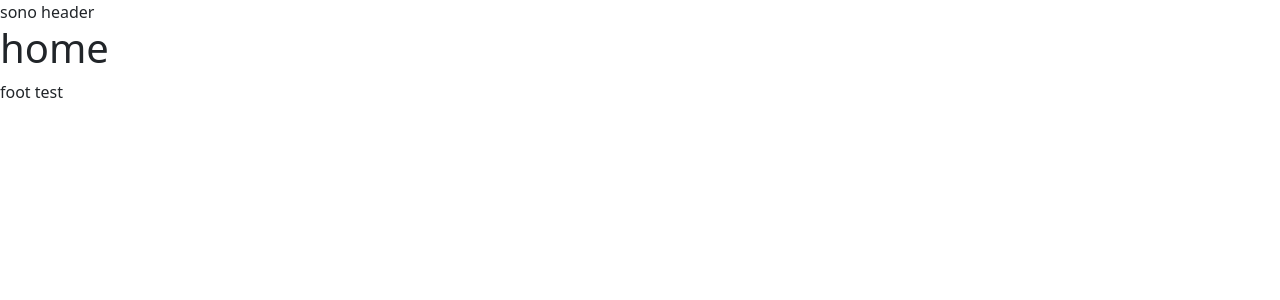
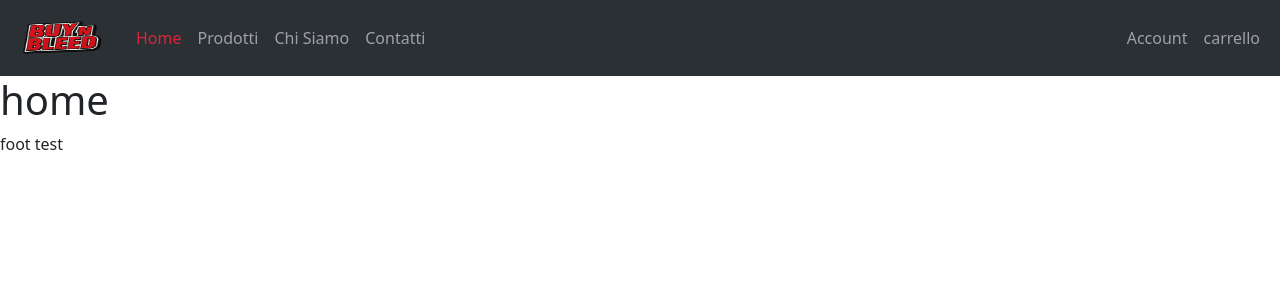
Before and after one commit to matteolepera/react-router, a React (Vite) app: page / in a window 1280 px wide. Shown: the top 300 px of the page. Built offline with nearby package versions, Linux system fonts and the light colour scheme.

Commit message:
feat: wip header: aggiunto array di oggetti per i link della nav bar, fatto map per aggiungere i link.

```diff
--- a/src/components/Header.jsx
+++ b/src/components/Header.jsx
@@ -1,5 +1,59 @@
+import { Link, NavLink } from "react-router-dom";
+import logo from "../assets/image/logo.png"
+
 export default function Header() {
+    const navBarLinks = [
+        {
+            id: 1,
+            name: "Home",
+            path: "/"
+        },
+        {
+            id: 2,
+            name: "Prodotti",
+            path: "/prodotti"
+        },
+        {
+            id: 3,
+            name: "Chi Siamo",
+            path: "/chi-siamo"
+        },
+        {
+            id: 4,
+            name: "Contatti",
+            path: "/contatti"
+        }
+    ];
+
     return (
-        <header>sono header</header>
+        <header>
+            <nav className="navbar navbar-expand-lg bg-body-tertiary" data-bs-theme="dark">
+                <div className="container-fluid">
+                    <button className="navbar-toggler" type="button" data-bs-toggle="collapse" data-bs-target="#navbarTogglerDemo01" aria-controls="navbarTogglerDemo01" aria-expanded="false" aria-label="Toggle navigation">
+                        <span className="navbar-toggler-icon"></span>
+                    </button>
+                    <div className="collapse navbar-collapse" id="navbarTogglerDemo01">
+                        <Link className="navbar-brand" to={"/"}>
+                            <img src={logo} alt="logo buy 'n bleed" width="100" height="50" />
+                        </Link>
+                        <ul className="navbar-nav me-auto mb-2 mb-lg-0">
+                            {navBarLinks.map((link) =>
+                                <li key={link.id} className="nav-item">
+                                    <NavLink className="nav-link" aria-current="page" to={link.path}>{link.name}</NavLink>
+                                </li>
+                            )}
+                        </ul>
+                        <ul className="navbar-nav ms-auto mb-2 mb-lg-0">
+                            <li className="nav-item">
+                                <a className="nav-link" href="/login">Account</a>
+                            </li>
+                            <li className="nav-item">
+                                <a className="nav-link" href="/login">carrello</a>
+                            </li>
+                        </ul>
+                    </div>
+                </div>
+            </nav>
+        </header>
     )
 }
--- a/src/index.css
+++ b/src/index.css
@@ -0,0 +1,13 @@
+* {
+    margin: 0;
+    padding: 0;
+    box-sizing: border-box;
+}
+
+img {
+    max-width: 100%;
+}
+
+.navbar-nav .nav-link.active {
+    color: #D7263D;
+}
```
